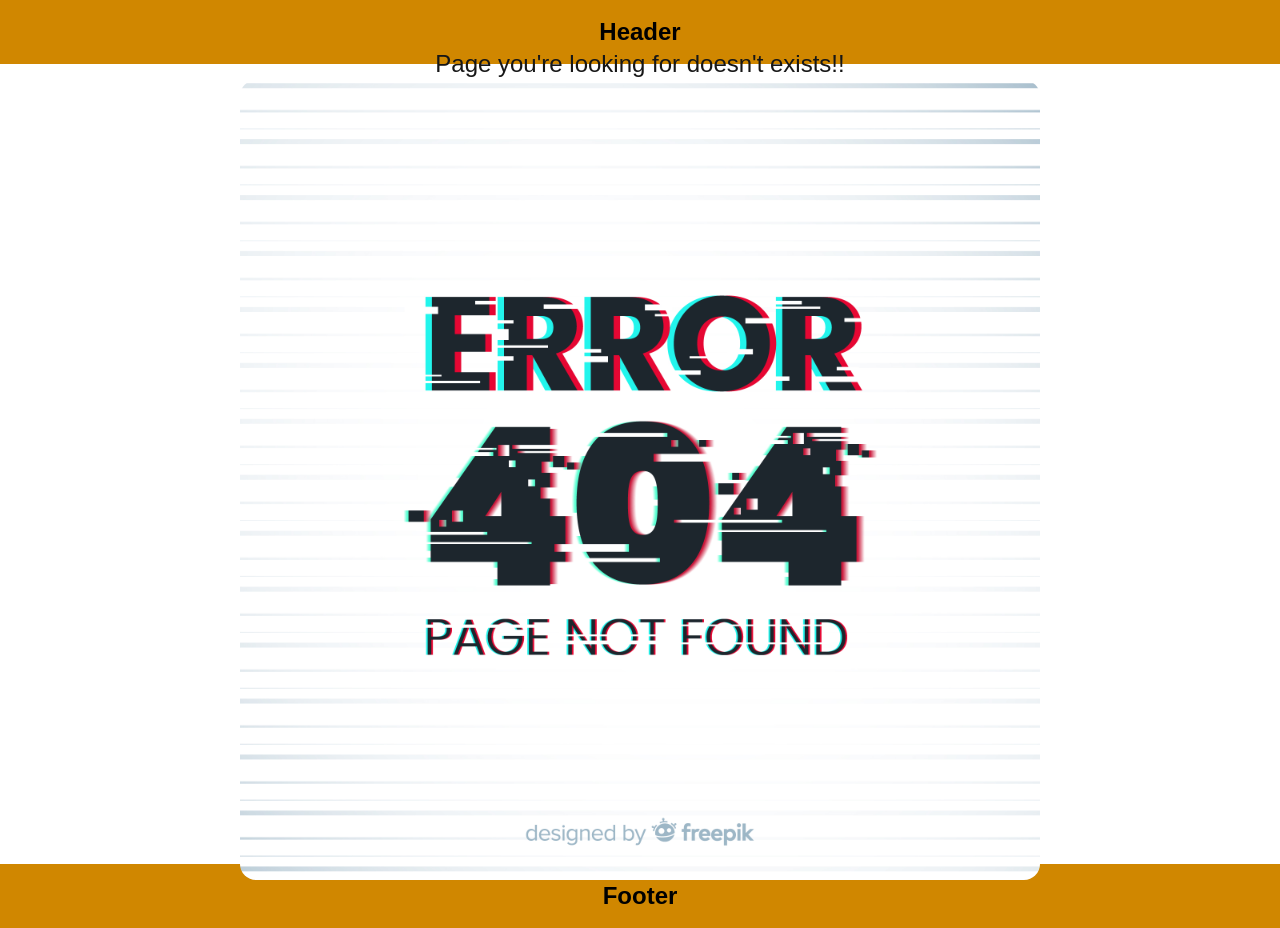
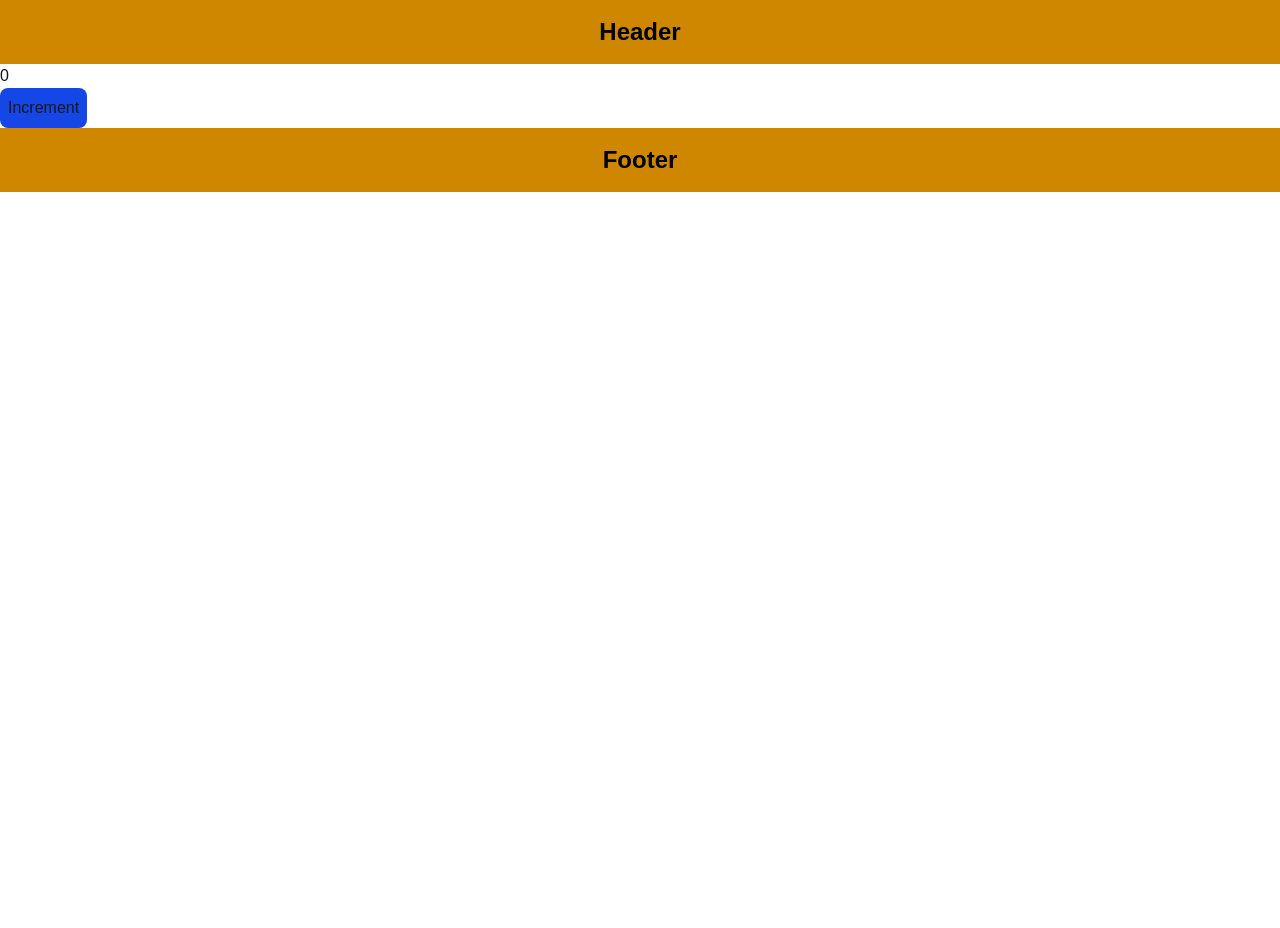
Before and after one commit to AmithBV0606/Next-Js, a Next.js app: page /counter in a window 1280 px wide. Before the commit this address had no page. After the commit the page ends 800 px from the top, so only its background shows below. Built offline with nearby package versions, Linux system fonts and the light colour scheme.

Commit message:
Studied about Routing metadata.

```diff
--- a/app/about/page.tsx
+++ b/app/about/page.tsx
@@ -1,3 +1,12 @@
+// Static metadata
+export const metadata = {
+  title: "About Amith",
+};
+
+// Dynamic metadata : The metadata that is dependent updon dynamic information like current route parameters.
+
+// Example of dynamic metadata.
+
 export default function About() {
   return <h1 className="text-2xl font-bold">About Me</h1>;
 }
--- /dev/null
+++ b/app/counter/counter.tsx
@@ -0,0 +1,19 @@
+"use client";
+
+import { useState } from "react";
+
+export function Counter() {
+  const [count, setCount] = useState(0);
+
+  return (
+    <div>
+      <p>{count}</p>
+      <button
+        onClick={() => setCount((prev) => prev + 1)}
+        className="bg-blue-700 p-2 rounded-lg cursor-pointer"
+      >
+        Increment
+      </button>
+    </div>
+  );
+}
--- /dev/null
+++ b/app/counter/page.tsx
@@ -0,0 +1,13 @@
+import { Counter } from "./counter";
+
+export const metadata = {
+  title: "Counter",
+};
+
+export default function page() {
+  return (
+    <div>
+      <Counter />
+    </div>
+  );
+}
--- a/app/layout.tsx
+++ b/app/layout.tsx
@@ -12,6 +12,7 @@ const geistMono = Geist_Mono({
   subsets: ["latin"],
 });
 
+// Static metadata
 export const metadata: Metadata = {
   title: "Next.js",
   description: "Generated by create next app",
--- a/app/products/[productId]/page.tsx
+++ b/app/products/[productId]/page.tsx
@@ -1,8 +1,25 @@
-export default async function ProductDetails({
+import { Metadata } from "next";
+
+type Props = {
+  params: Promise<{ productId: string }>;
+};
+
+export const generateMetadata = async ({
   params,
-}: {
-  params: Promise<{ productId: string }>;
-}) {
+}: Props): Promise<Metadata> => {
+  const id = (await params).productId;
+  const title = await new Promise((resolve) => {
+    setTimeout(() => {
+      resolve(`Iphone ${id}`);
+    }, 100);
+  });
+
+  return {
+    title: `Product ${title}`,
+  };
+};
+
+export default async function ProductDetails({ params }: Props) {
   //   const { productId } = await params;
   const productId = (await params).productId;
 
```
Also changed, not shown: 1 other file (tests, documents, lock files or other folders).
